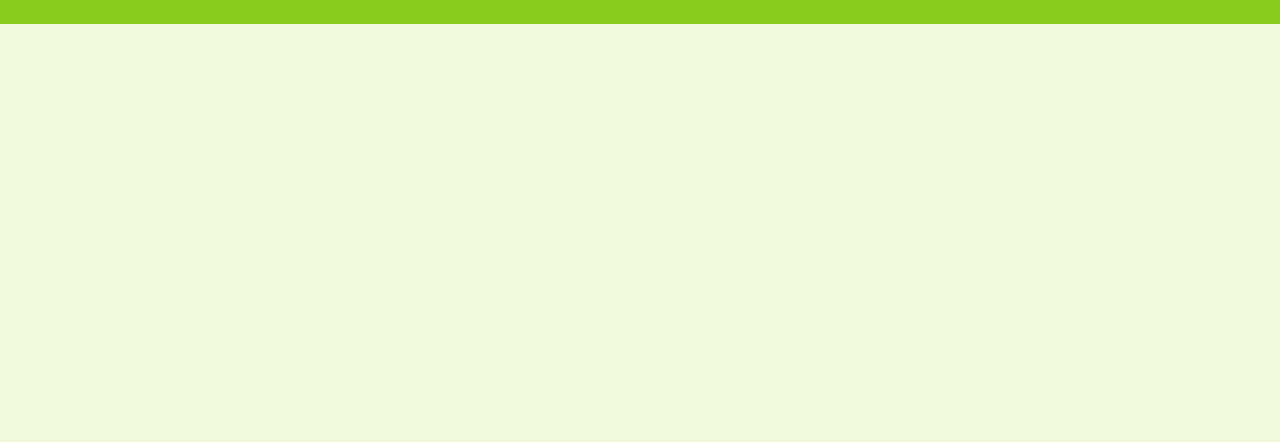
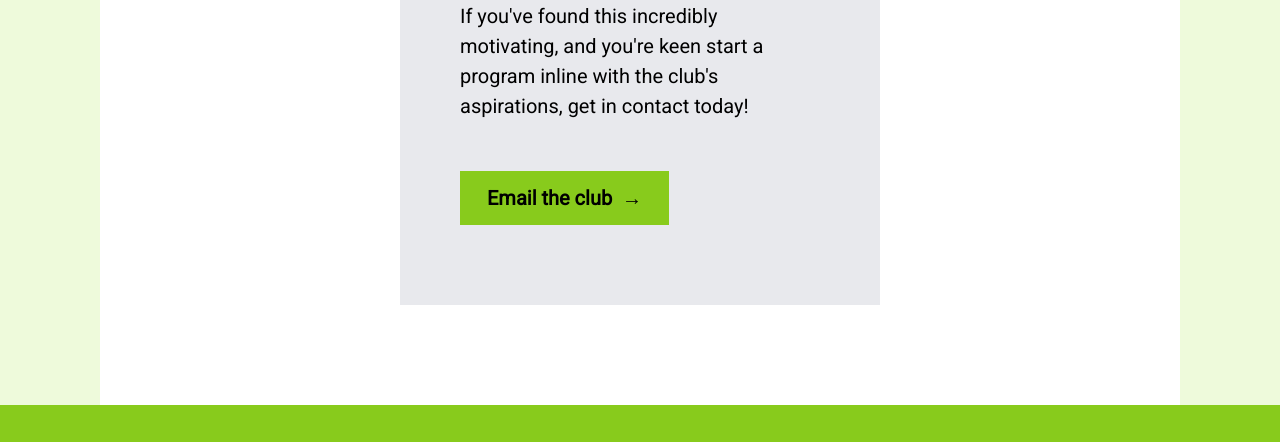
Before and after one commit to timoclesc/lippy-strat-plan, a website: page docs/index.html in a window 1280 px wide. Shown: the part 10844-11286 px from the top of the page. Before the commit the page ends 10868 px from the top, so only its background shows below. Drawn offline with Linux system fonts and the light colour scheme; a small style sheet from the web is missing.

Commit message:
Add cta above footer

```diff
--- /dev/null
+++ b/dev/scss/components/button.scss
@@ -0,0 +1,17 @@
+.button {
+    display: inline-block;
+    padding: 10px 25px;
+    text-decoration: none;
+    background-color: $green;
+    color: $black;
+    border: 2px solid transparent;
+
+    &:hover, &:focus, &:active {
+        color: $black;
+    }
+
+    &:hover, &:focus {
+        border-color: $charcoal;
+        background-color: mix($green, $white, 80);
+    }
+}
--- a/dev/scss/core.scss
+++ b/dev/scss/core.scss
@@ -15,6 +15,7 @@
 @import 'components/ratio';
 @import 'components/image';
 @import 'components/animations';
+@import 'components/button';
 
 @import 'layouts/section';
 @import 'layouts/social';
--- a/dev/scss/layouts/section.scss
+++ b/dev/scss/layouts/section.scss
@@ -127,6 +127,14 @@
     &--beige {
         background-color: $beige;
     }
+
+    &--pad {
+        padding: 30px;
+
+        @media ($sm-min) {
+            padding: 60px;
+        }
+    }
 }
 
 .col--text {
--- a/docs/core.js
+++ /dev/null
@@ -1 +0,0 @@
-"use strict";var _enterView=_interopRequireDefault(require("enter-view"));function _interopRequireDefault(e){return e&&e.__esModule?e:{default:e}}(0,_enterView.default)({selector:"[xyz]",enter:function(e){e.classList.add("xyz-in"),e.classList.remove("xyz-out")},exit:function(e){e.classList.remove("xyz-in"),e.classList.add("xyz-out")},offset:.5,once:!0});
--- a/docs/index.html
+++ b/docs/index.html
@@ -363,6 +363,16 @@
             </div>
 
         </section>
+
+        <section class="m-bx10">
+            <div class="row">
+                <div class="col-xs-12 col-sm-8 col-sm-offset-2 col-md-6 col-md-offset-3 col--text section--grey section--pad">
+                    <h2>Get involved<span class="green">&nbsp;&hellip;</span></h2>
+                    <p class="m-bx5">If you've found this incredibly motivating, and you're keen start a program inline with the club's aspirations, get in contact today!</p>
+                    <p><a class="button" href="mailto:contact@ellipsisultimate.com">Email the club&nbsp;&nbsp;&rarr;</a></p>
+                </div>
+            </div>
+        </section>
     </div>
 
     <!-- Footer -->
```
Also changed, not shown: docs/core.css.
